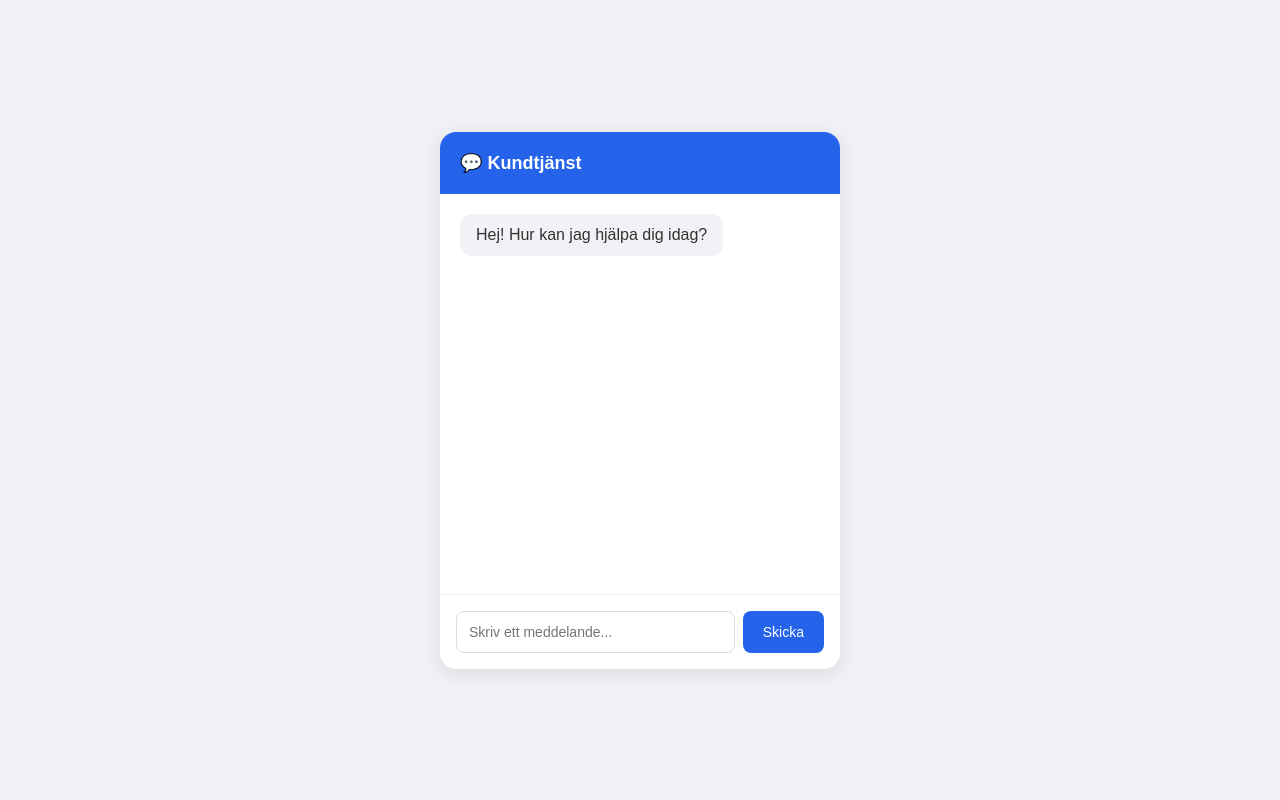
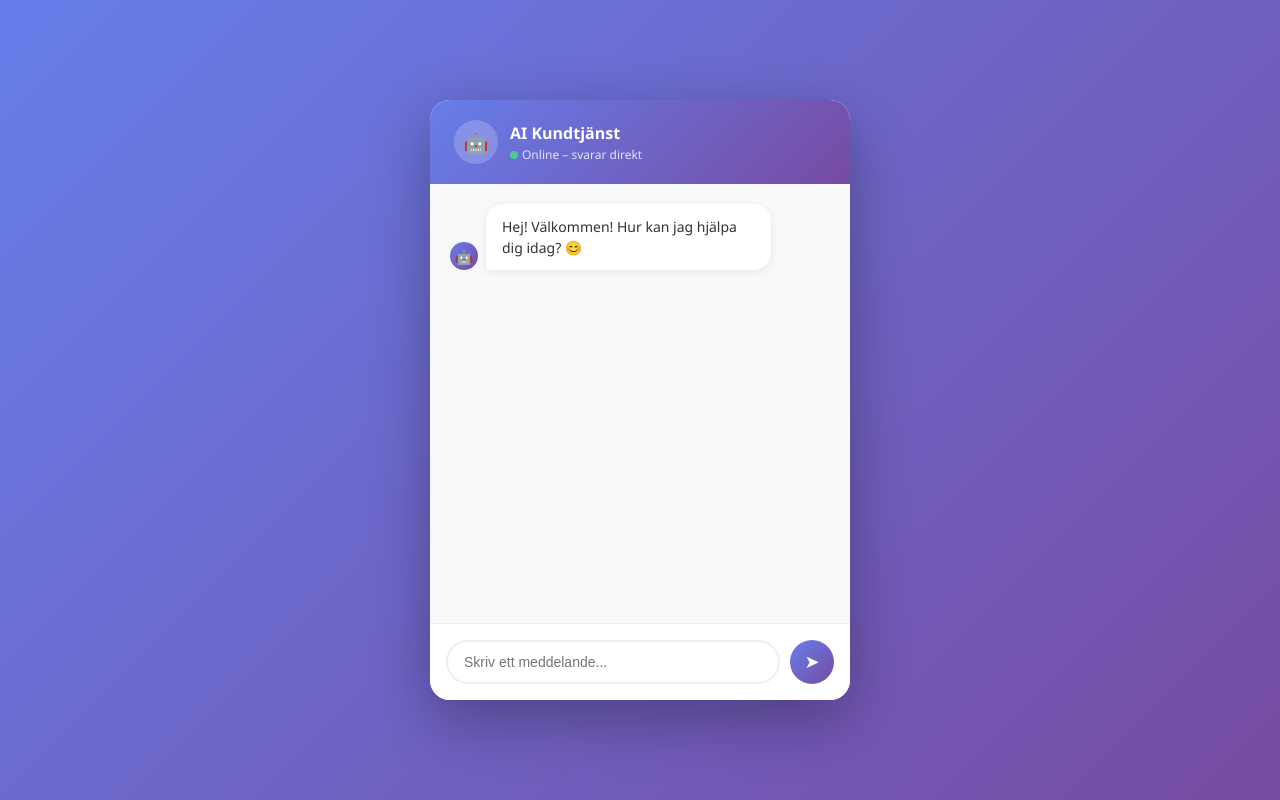
Before and after one commit to jonager11/ai-chatbot, a website: page public/index.html in a window 1280 px wide. Drawn offline with Linux system fonts and the light colour scheme.

Commit message:
ny design och fixa api route

```diff
--- a/public/index.html
+++ b/public/index.html
@@ -6,28 +6,207 @@
     <title>AI Kundtjänst</title>
     <style>
         * { margin: 0; padding: 0; box-sizing: border-box; }
-        body { font-family: Arial, sans-serif; background: #f0f2f5; display: flex; justify-content: center; align-items: center; height: 100vh; }
-        .chat-container { width: 400px; background: white; border-radius: 16px; box-shadow: 0 4px 20px rgba(0,0,0,0.1); overflow: hidden; }
-        .chat-header { background: #2563eb; color: white; padding: 20px; font-size: 18px; font-weight: bold; }
-        .chat-messages { height: 400px; overflow-y: auto; padding: 20px; display: flex; flex-direction: column; gap: 12px; }
-        .message { padding: 12px 16px; border-radius: 12px; max-width: 80%; }
-        .user { background: #2563eb; color: white; align-self: flex-end; }
-        .bot { background: #f0f2f5; color: #333; align-self: flex-start; }
-        .chat-input { display: flex; padding: 16px; gap: 8px; border-top: 1px solid #eee; }
-        input { flex: 1; padding: 12px; border: 1px solid #ddd; border-radius: 8px; outline: none; font-size: 14px; }
-        button { padding: 12px 20px; background: #2563eb; color: white; border: none; border-radius: 8px; cursor: pointer; font-size: 14px; }
-        button:hover { background: #1d4ed8; }
+
+        body {
+            font-family: 'Segoe UI', Arial, sans-serif;
+            background: linear-gradient(135deg, #667eea 0%, #764ba2 100%);
+            display: flex;
+            justify-content: center;
+            align-items: center;
+            min-height: 100vh;
+        }
+
+        .chat-container {
+            width: 420px;
+            background: white;
+            border-radius: 20px;
+            box-shadow: 0 20px 60px rgba(0,0,0,0.3);
+            overflow: hidden;
+            display: flex;
+            flex-direction: column;
+            height: 600px;
+        }
+
+        .chat-header {
+            background: linear-gradient(135deg, #667eea 0%, #764ba2 100%);
+            color: white;
+            padding: 20px 24px;
+            display: flex;
+            align-items: center;
+            gap: 12px;
+        }
+
+        .avatar {
+            width: 44px;
+            height: 44px;
+            background: rgba(255,255,255,0.2);
+            border-radius: 50%;
+            display: flex;
+            align-items: center;
+            justify-content: center;
+            font-size: 20px;
+        }
+
+        .header-info h2 {
+            font-size: 16px;
+            font-weight: 600;
+        }
+
+        .header-info p {
+            font-size: 12px;
+            opacity: 0.8;
+            margin-top: 2px;
+        }
+
+        .online-dot {
+            width: 8px;
+            height: 8px;
+            background: #4ade80;
+            border-radius: 50%;
+            display: inline-block;
+            margin-right: 4px;
+        }
+
+        .chat-messages {
+            flex: 1;
+            overflow-y: auto;
+            padding: 20px;
+            display: flex;
+            flex-direction: column;
+            gap: 12px;
+            background: #f8f9fa;
+        }
+
+        .message {
+            display: flex;
+            gap: 8px;
+            align-items: flex-end;
+        }
+
+        .message.user {
+            flex-direction: row-reverse;
+        }
+
+        .bubble {
+            padding: 12px 16px;
+            border-radius: 18px;
+            max-width: 75%;
+            font-size: 14px;
+            line-height: 1.5;
+        }
+
+        .user .bubble {
+            background: linear-gradient(135deg, #667eea 0%, #764ba2 100%);
+            color: white;
+            border-bottom-right-radius: 4px;
+        }
+
+        .bot .bubble {
+            background: white;
+            color: #333;
+            border-bottom-left-radius: 4px;
+            box-shadow: 0 2px 8px rgba(0,0,0,0.08);
+        }
+
+        .bot-icon {
+            width: 28px;
+            height: 28px;
+            background: linear-gradient(135deg, #667eea 0%, #764ba2 100%);
+            border-radius: 50%;
+            display: flex;
+            align-items: center;
+            justify-content: center;
+            font-size: 14px;
+            flex-shrink: 0;
+        }
+
+        .typing {
+            display: flex;
+            gap: 4px;
+            padding: 12px 16px;
+            background: white;
+            border-radius: 18px;
+            border-bottom-left-radius: 4px;
+            box-shadow: 0 2px 8px rgba(0,0,0,0.08);
+            width: fit-content;
+        }
+
+        .typing span {
+            width: 8px;
+            height: 8px;
+            background: #667eea;
+            border-radius: 50%;
+            animation: bounce 1.2s infinite;
+        }
+
+        .typing span:nth-child(2) { animation-delay: 0.2s; }
+        .typing span:nth-child(3) { animation-delay: 0.4s; }
+
+        @keyframes bounce {
+            0%, 60%, 100% { transform: translateY(0); }
+            30% { transform: translateY(-8px); }
+        }
+
+        .chat-input {
+            display: flex;
+            padding: 16px;
+            gap: 10px;
+            background: white;
+            border-top: 1px solid #eee;
+            align-items: center;
+        }
+
+        input {
+            flex: 1;
+            padding: 12px 16px;
+            border: 2px solid #eee;
+            border-radius: 25px;
+            outline: none;
+            font-size: 14px;
+            transition: border-color 0.2s;
+        }
+
+        input:focus { border-color: #667eea; }
+
+        button {
+            width: 44px;
+            height: 44px;
+            background: linear-gradient(135deg, #667eea 0%, #764ba2 100%);
+            color: white;
+            border: none;
+            border-radius: 50%;
+            cursor: pointer;
+            font-size: 18px;
+            display: flex;
+            align-items: center;
+            justify-content: center;
+            transition: transform 0.2s;
+        }
+
+        button:hover { transform: scale(1.05); }
     </style>
 </head>
 <body>
     <div class="chat-container">
-        <div class="chat-header">💬 Kundtjänst</div>
+        <div class="chat-header">
+            <div class="avatar">🤖</div>
+            <div class="header-info">
+                <h2>AI Kundtjänst</h2>
+                <p><span class="online-dot"></span>Online – svarar direkt</p>
+            </div>
+        </div>
+
         <div class="chat-messages" id="messages">
-            <div class="message bot">Hej! Hur kan jag hjälpa dig idag?</div>
+            <div class="message bot">
+                <div class="bot-icon">🤖</div>
+                <div class="bubble">Hej! Välkommen! Hur kan jag hjälpa dig idag? 😊</div>
+            </div>
         </div>
+
         <div class="chat-input">
-            <input type="text" id="input" placeholder="Skriv ett meddelande..." onkeypress="if(event.key==='Enter') sendMessage()">
-            <button onclick="sendMessage()">Skicka</button>
+            <input type="text" id="input" placeholder="Skriv ett meddelande..."
+                onkeypress="if(event.key==='Enter') sendMessage()">
+            <button onclick="sendMessage()">➤</button>
         </div>
     </div>
 
@@ -38,8 +217,18 @@
             const message = input.value.trim();
             if (!message) return;
 
-            messages.innerHTML += `<div class="message user">${message}</div>`;
+            messages.innerHTML += `
+                <div class="message user">
+                    <div class="bubble">${message}</div>
+                </div>`;
             input.value = "";
+            messages.scrollTop = messages.scrollHeight;
+
+            messages.innerHTML += `
+                <div class="message bot" id="typing">
+                    <div class="bot-icon">🤖</div>
+                    <div class="typing"><span></span><span></span><span></span></div>
+                </div>`;
             messages.scrollTop = messages.scrollHeight;
 
             const response = await fetch("/api/chat", {
@@ -49,7 +238,13 @@
             });
 
             const data = await response.json();
-            messages.innerHTML += `<div class="message bot">${data.reply}</div>`;
+            document.getElementById("typing").remove();
+
+            messages.innerHTML += `
+                <div class="message bot">
+                    <div class="bot-icon">🤖</div>
+                    <div class="bubble">${data.reply}</div>
+                </div>`;
             messages.scrollTop = messages.scrollHeight;
         }
     </script>
--- a/server.js
+++ b/server.js
@@ -11,9 +11,8 @@ const client = new Anthropic({
   apiKey: process.env.ANTHROPIC_API_KEY,
 });
 
-app.post("/chat", async (req, res) => {
+app.post("/api/chat", async (req, res) => {
   const { message } = req.body;
-
   const response = await client.messages.create({
     model: "claude-opus-4-6",
     max_tokens: 1024,
```
